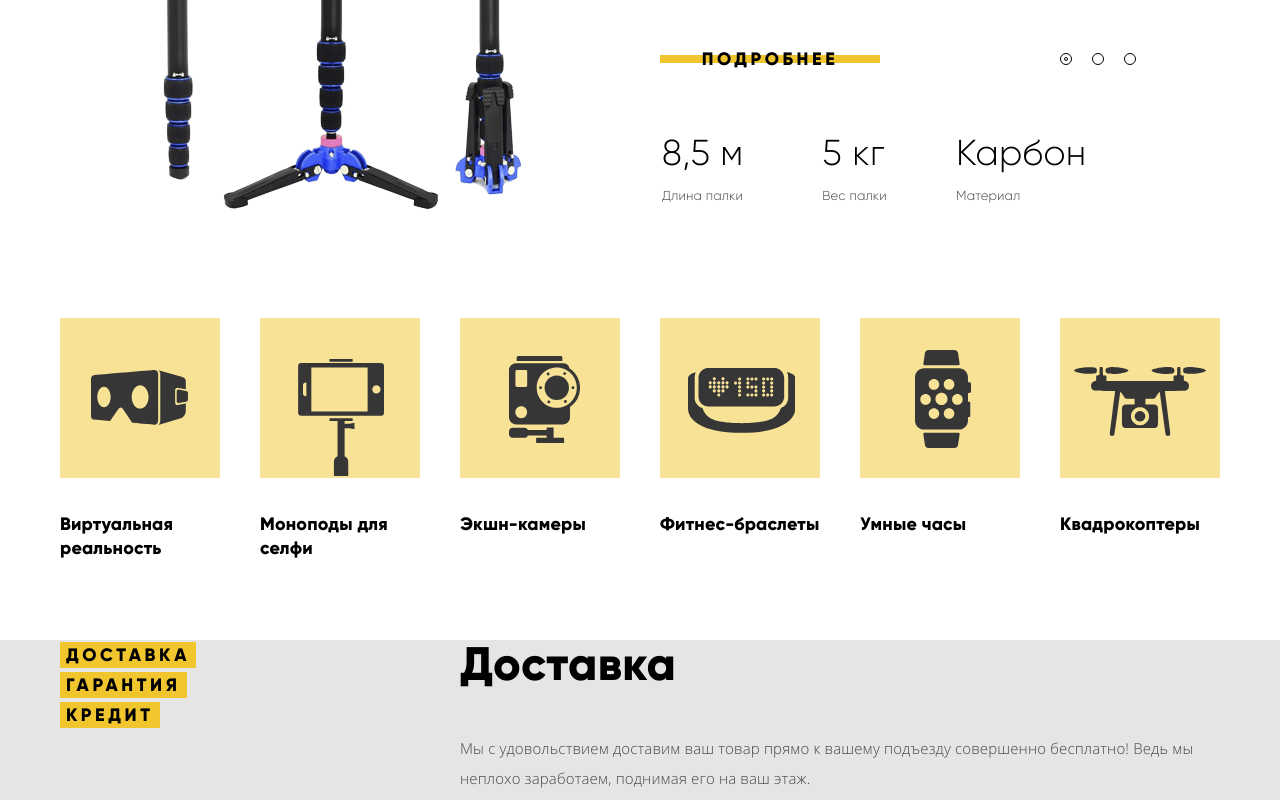
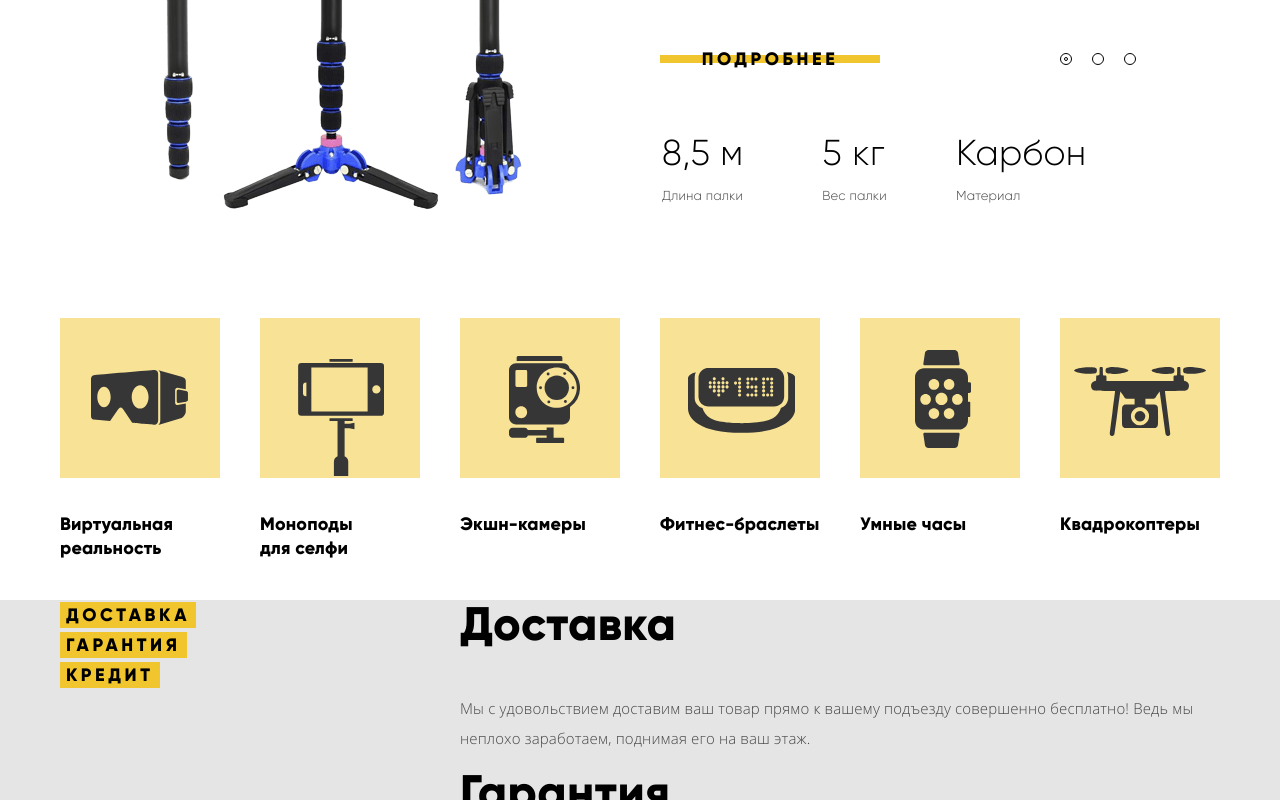
Before and after one commit to andryshan/354109-device, a plain HTML site: page index.html in a window 1280 px wide. Shown: the part 502-1302 px from the top of the page. Drawn offline with Linux system fonts and the light colour scheme.

Commit message:
Поправил второй блочок "Моноподы для селфи"

```diff
--- a/css/style.css
+++ b/css/style.css
@@ -546,6 +546,10 @@ input[type="radio"].visually-hidden {
 	background-color: #f0c52e;
 }
 
+.categories-monopods{
+	width: 127px;
+}
+
 
 
 .categories-list{
@@ -554,7 +558,7 @@ input[type="radio"].visually-hidden {
 	padding: 0;
 	display: flex;
 	justify-content: space-between;
-	margin-bottom: 80px;
+	padding-bottom: 40px;
 }
 
 .categories-list a{
```
